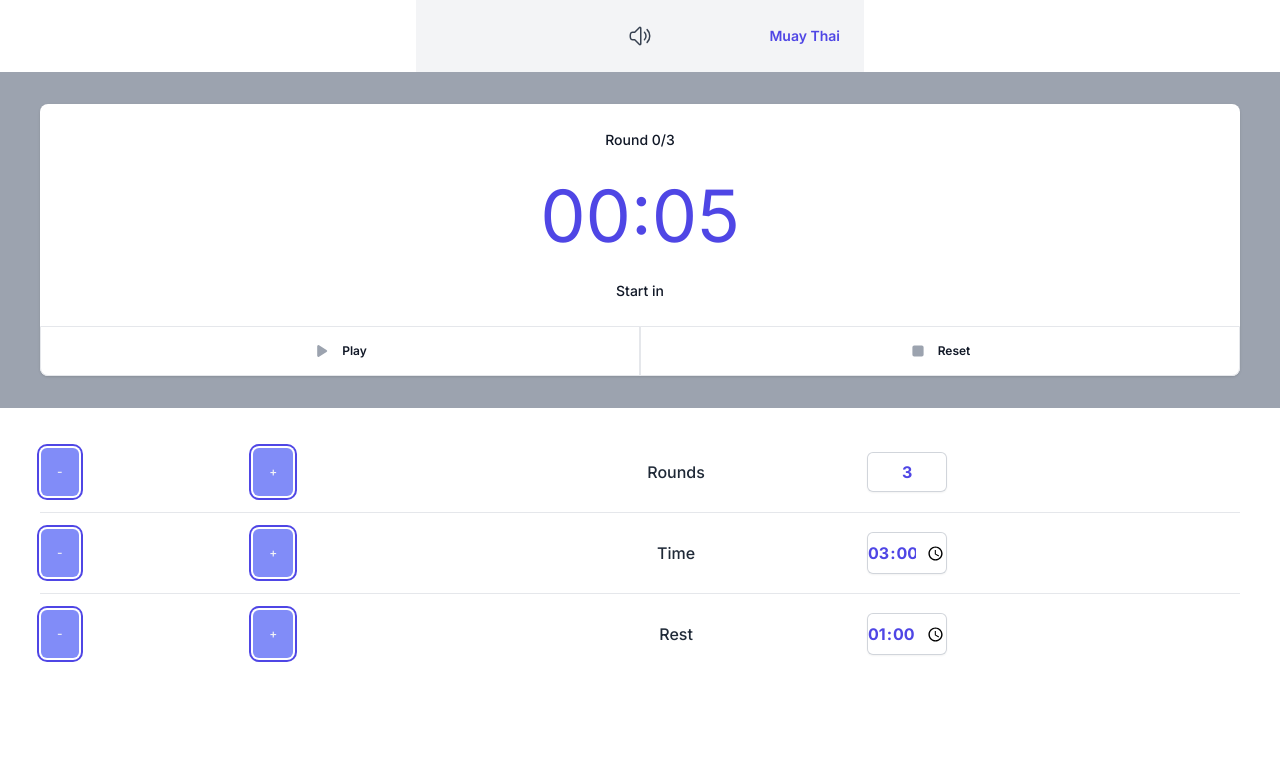
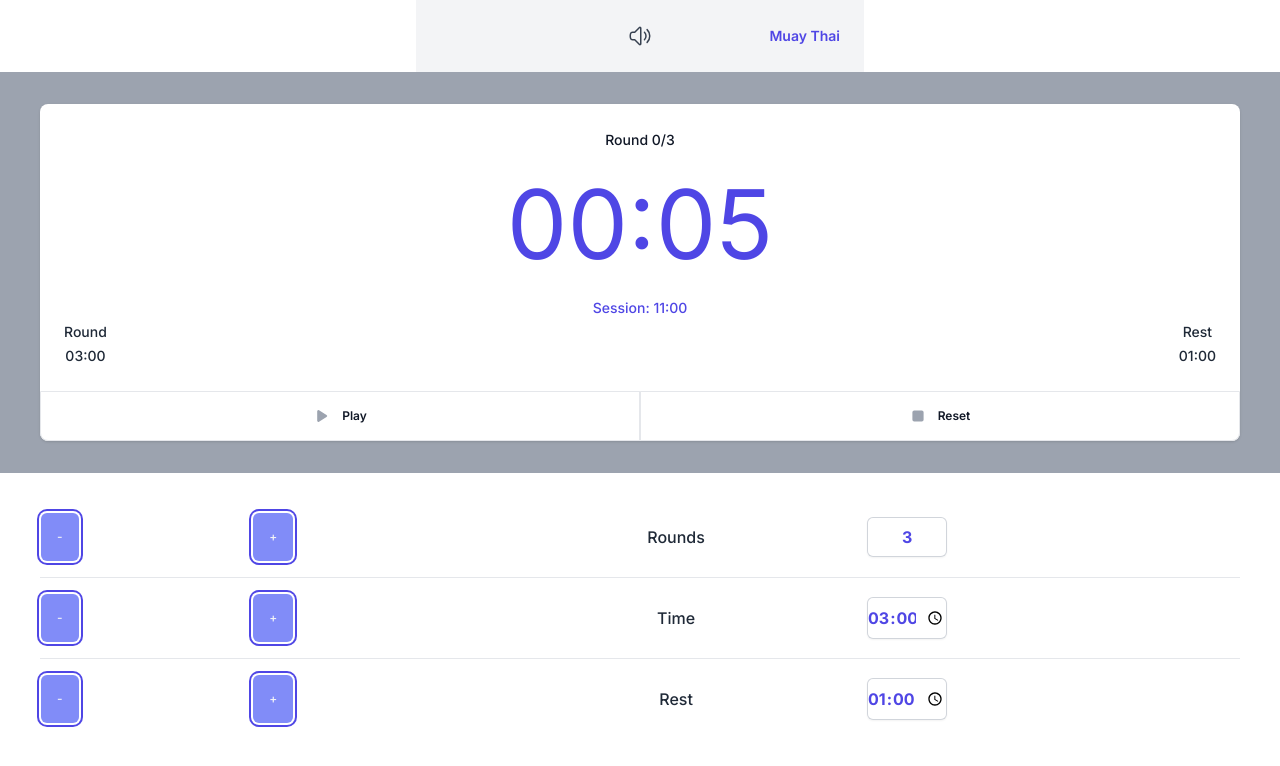
Before and after one commit to tristan-sch/boxing-timer, a Next.js app: page / in a window 1280 px wide. Shown: the top 766 px of the page. Built offline with nearby package versions, Linux system fonts and the light colour scheme.

Commit message:
added useTotalTimeRemaining.ts

```diff
--- a/src/app/page.tsx
+++ b/src/app/page.tsx
@@ -9,6 +9,12 @@ export default function Home() {
   const [isSoundActive, setIsSoundActive] = useState(true);
   const handleSoundToggle = () => {
     setIsSoundActive(!isSoundActive);
+  };
+
+  const [isSettingsVisible, setIsSettingsVisible] = useState(true);
+
+  const handleIsSettingsVisible = (isProgressBarRunningFromTimer: boolean) => {
+    setIsSettingsVisible(isProgressBarRunningFromTimer);
   };
 
   const [startTime, setStartTime] = useState(5);
@@ -28,8 +34,10 @@ export default function Home() {
     setRestTime(newRestTime);
   };
 
+  // console.log("isProgressBarRunning:", isProgressBarRunning);
+
   return (
-    <>
+    <div className="h-screen w-screen">
       <Head>
         <title>Boxing-timer</title>
         {/* <link rel="icon" href="/" /> */}
@@ -46,7 +54,10 @@ export default function Home() {
           roundTime={roundTime}
           restTime={restTime}
           isSoundActive={isSoundActive}
+          onIsSettingsVisible={handleIsSettingsVisible}
+          isSettingsVisible={isSettingsVisible}
         />
+        {isSettingsVisible && (
           <Settings
             roundNumber={roundNumber}
             onChangeRound={handleChangeRound}
@@ -55,7 +66,8 @@ export default function Home() {
             restTime={restTime}
             onChangeRestTime={handleChangeRestTime}
           />
+        )}
       </main>
-    </>
+    </div>
   );
 }
--- a/src/components/Timer.tsx
+++ b/src/components/Timer.tsx
@@ -1,6 +1,9 @@
 "use client";
+import { useEffect, useState } from "react";
 import { PlayIcon, StopIcon, PauseIcon } from "@heroicons/react/20/solid";
 import useTimer from "../hooks/useTimer";
+import useTotalTimeRemaining from "hooks/useTotalTimeRemaining";
+import { calculateRemainingPercentage, formatTime } from "utils/helpers";
 
 type Props = {
   startTime: number;
@@ -8,6 +11,8 @@ type Props = {
   roundTime: number;
   restTime: number;
   isSoundActive: boolean;
+  isSettingsVisible: boolean;
+  onIsSettingsVisible: (isProgressBarRunning: boolean) => void;
 };
 
 export default function Timer({
@@ -16,6 +21,8 @@ export default function Timer({
   roundTime,
   restTime,
   isSoundActive,
+  isSettingsVisible,
+  onIsSettingsVisible,
 }: Props) {
   const {
     minutes,
@@ -43,17 +50,64 @@ export default function Timer({
     bgColor = "bg-red-400";
   } else if (isRestPhase) {
     phase = `Rest ${completedRounds}`;
-    bgColor = "bg-yellow-400";
+    bgColor = "bg-green-400";
   } else if (isFinished) {
     phase = "BÚINN";
-    bgColor = "bg-green-400";
+    bgColor = "bg-yellow-400";
   } else {
     phase = "Start in";
     bgColor = "bg-gray-400";
   }
 
+  // Progress bar for the total of the rounds + rest phases
+  const totalTime = roundTime * roundNumber + restTime * (roundNumber - 1);
+  const isProgressBarRunning =
+    (isRunning && isRoundPhase) || (isRunning && isRestPhase);
+  const { totalTimeRemaining } = useTotalTimeRemaining(
+    totalTime,
+    isProgressBarRunning
+  );
+  const roundPercentage = calculateRemainingPercentage(
+    totalTimeRemaining,
+    totalTime
+  );
+
+  const [hasBeenReset, setHasBeenReset] = useState<boolean>(false);
+
+  useEffect(() => {
+    if (
+      // totalTime === totalTimeRemaining ||
+      totalTimeRemaining === 0 ||
+      hasBeenReset
+    ) {
+      onIsSettingsVisible(true);
+    } else if (isRoundPhase || isRestPhase) {
+      onIsSettingsVisible(false);
+    }
+  }, [
+    totalTime,
+    totalTimeRemaining,
+    onIsSettingsVisible,
+    hasBeenReset,
+    isRoundPhase,
+    isRestPhase,
+  ]);
+
   return (
-    <div className={`${bgColor} px-10 py-8`}>
+    <>
+      <div
+        className={`${
+          isRoundPhase || isRestPhase ? `h-screen w-screen bg-gray-400` : ""
+        }`}
+      >
+        <div
+          className={`timer-progress transition-width h-0 w-full ${bgColor} duration-1000 ease-linear`}
+          id="timer-progress"
+          style={{
+            height: `${isRoundPhase || isRestPhase ? roundPercentage : 0}%`,
+          }}
+        >
+          <div className={`px-10 py-8`}>
             {/* TODO: refactor audio */}
             <audio
               ref={audioRoundRef}
@@ -61,7 +115,11 @@ export default function Timer({
               loop
               muted={!isSoundActive}
             />
-      <audio ref={audioBeepRef} src="/assets/beep.mp3" muted={!isSoundActive} />
+            <audio
+              ref={audioBeepRef}
+              src="/assets/beep.mp3"
+              muted={!isSoundActive}
+            />
             <audio
               ref={audioBell3Ref}
               src="/assets/bell3.mp3"
@@ -78,27 +136,44 @@ export default function Timer({
               muted={!isSoundActive}
             />
 
+            <div className="flex flex-col justify-between">
               <div className="col-span-1 flex flex-col rounded-lg bg-white text-center shadow">
                 <h3 className="mt-6 text-sm font-medium text-gray-900">{`Round ${completedRounds}/${roundNumber}`}</h3>
-        {/* <div className="flex flex-1 flex-col p-6 text-indigo-600 dark:text-gray-100"> */}
                 <div className="flex flex-1 flex-col p-6 text-indigo-600">
                   {isFinished ? (
                     <span className="text-5xl">Vel gert!</span>
                   ) : (
-            <span className="text-7xl">
+                    <span className="text-8xl">
                       {`${minutes.toString().padStart(2, "0")}:${seconds
                         .toString()
                         .padStart(2, "0")}`}
                     </span>
                   )}
-
-          <h3 className="mt-6 text-sm font-medium text-gray-900">{phase}</h3>
+                  <h3 className="mt-6 text-lg text-sm font-medium text-indigo-600">
+                    Session: {formatTime(totalTimeRemaining)}
+                  </h3>
+                  <div className="flex flex-row justify-between text-sm font-medium text-gray-900">
+                    <div className="flex flex-col text-gray-800">
+                      <div>Round</div>
+                      <div>{formatTime(roundTime)}</div>
+                    </div>
+                    <div className="flex flex-col text-gray-800">
+                      <div>Rest</div>
+                      <div>{formatTime(restTime)}</div>
+                    </div>
+                  </div>
                 </div>
                 <div>
                   <div className="-mt-px flex divide-x divide-gray-200">
                     <div className="flex w-0 flex-1">
                       <button
-                onClick={handleTogglePause}
+                        onClick={() =>
+                          isFinished
+                            ? (handleReset(),
+                              handleTogglePause(),
+                              setHasBeenReset(false))
+                            : (handleTogglePause(), setHasBeenReset(false))
+                        }
                         className="relative -mr-px inline-flex w-0 flex-1 items-center justify-center gap-x-3 rounded-bl-lg border py-4 text-xs font-semibold text-gray-900"
                       >
                         {!isRunning ? (
@@ -117,7 +192,7 @@ export default function Timer({
                     </div>
                     <div className="-ml-px flex w-0 flex-1">
                       <button
-                onClick={handleReset}
+                        onClick={() => (handleReset(), setHasBeenReset(true))}
                         className="relative inline-flex w-0 flex-1 items-center justify-center gap-x-3 rounded-br-lg border py-4 text-xs font-semibold text-gray-900"
                       >
                         <StopIcon
@@ -130,6 +205,17 @@ export default function Timer({
                   </div>
                 </div>
               </div>
+              {!isSettingsVisible && (
+                <div className="flex pt-16 text-center">
+                  <div className="flex flex-1 flex-col p-6 text-indigo-600">
+                    <span className="text-7xl">{phase}</span>
                   </div>
+                </div>
+              )}
+            </div>
+          </div>
+        </div>
+      </div>
+    </>
   );
 }
--- a/src/hooks/useTimer.ts
+++ b/src/hooks/useTimer.ts
@@ -24,6 +24,7 @@ export default function useTimer(
   const audioBeepRef = useRef<HTMLAudioElement | null>(null);
   const audioBell3Ref = useRef<HTMLAudioElement | null>(null);
   // const audioCountDown103Ref = useRef<HTMLAudioElement | null>(null);
+
   const tripleClapRef = useRef<HTMLAudioElement | null>(null);
 
   useEffect(() => {
@@ -118,6 +119,7 @@ export default function useTimer(
   return {
     minutes: Math.floor(timeRemaining / 60),
     seconds: timeRemaining % 60,
+    timeRemaining,
     handleTogglePause,
     handleReset,
     isRunning,
--- /dev/null
+++ b/src/hooks/useTotalTimeRemaining.ts
@@ -0,0 +1,33 @@
+"use client";
+import { useState, useEffect } from "react";
+
+export default function useTotalTimeRemaining(
+  totalTime: number,
+  hasProgressBarStarted: boolean
+) {
+  const [totalTimeRemaining, setTotalTimeRemaining] = useState(totalTime); // Initial time in seconds
+
+  useEffect(() => {
+    if (totalTime > 0) {
+      setTotalTimeRemaining(totalTime);
+    }
+  }, [totalTime]);
+
+  useEffect(() => {
+    let interval: NodeJS.Timeout | undefined;
+
+    if (hasProgressBarStarted) {
+      interval = setInterval(() => {
+        setTotalTimeRemaining((prevTimer) => prevTimer - 1);
+      }, 1000);
+    }
+
+    return () => {
+      clearInterval(interval);
+    };
+  }, [totalTimeRemaining, hasProgressBarStarted]);
+
+  return {
+    totalTimeRemaining,
+  };
+}
--- a/src/utils/helpers.ts
+++ b/src/utils/helpers.ts
@@ -61,3 +61,20 @@ export function playAudio(
 export function pauseAudio(audioRef: React.RefObject<HTMLAudioElement> | null) {
   audioRef?.current?.pause();
 }
+
+//To go from top to bottom
+// export function calculatePercentage(timeRemaining: number, totalTime: number) {
+//   return ((totalTime - timeRemaining) / totalTime) * 100;
+// }
+
+//To go from bottom to top
+export function calculateRemainingPercentage(
+  timeRemaining: number,
+  totalTime: number
+) {
+  return (
+    ((timeRemaining * 1000) / // Convert seconds to milliseconds
+      (totalTime * 1000)) * // Convert seconds to milliseconds
+    100
+  );
+}
```
Lines whose indentation alone changed are shown as unchanged.
